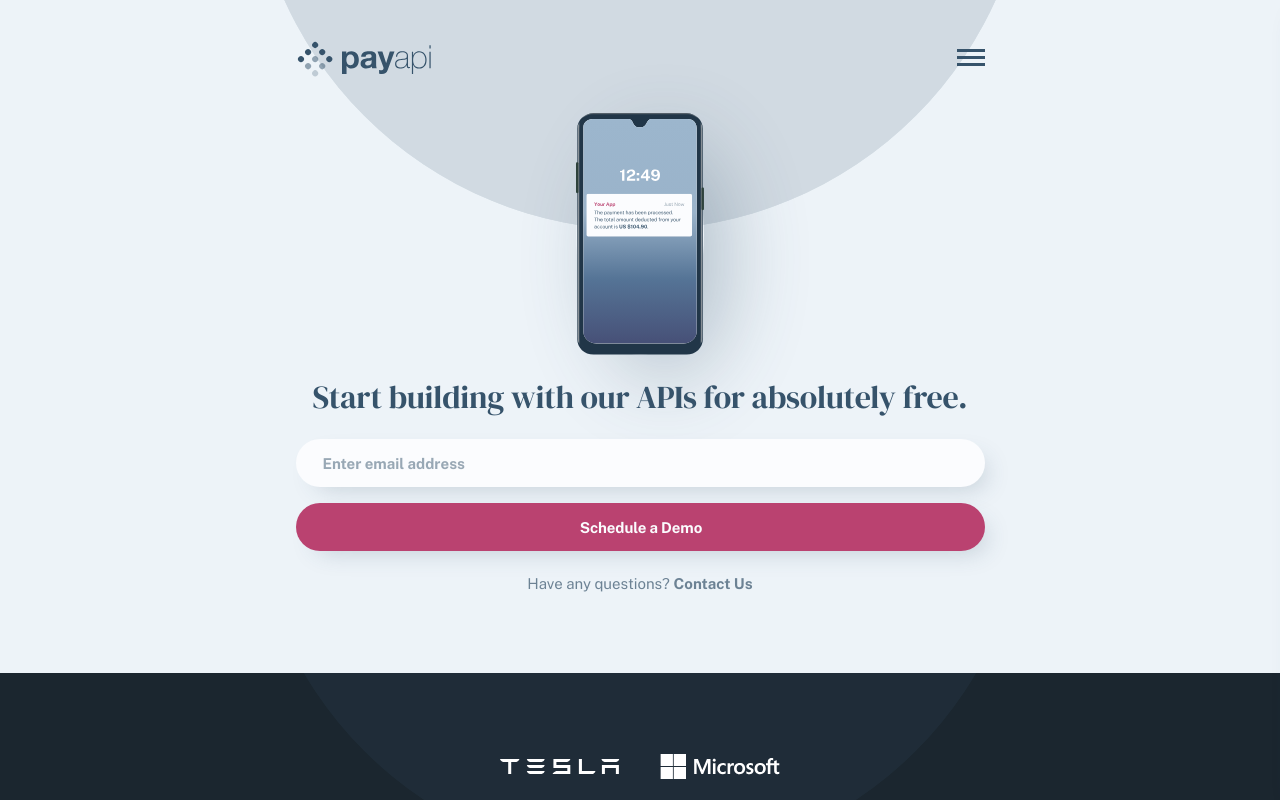
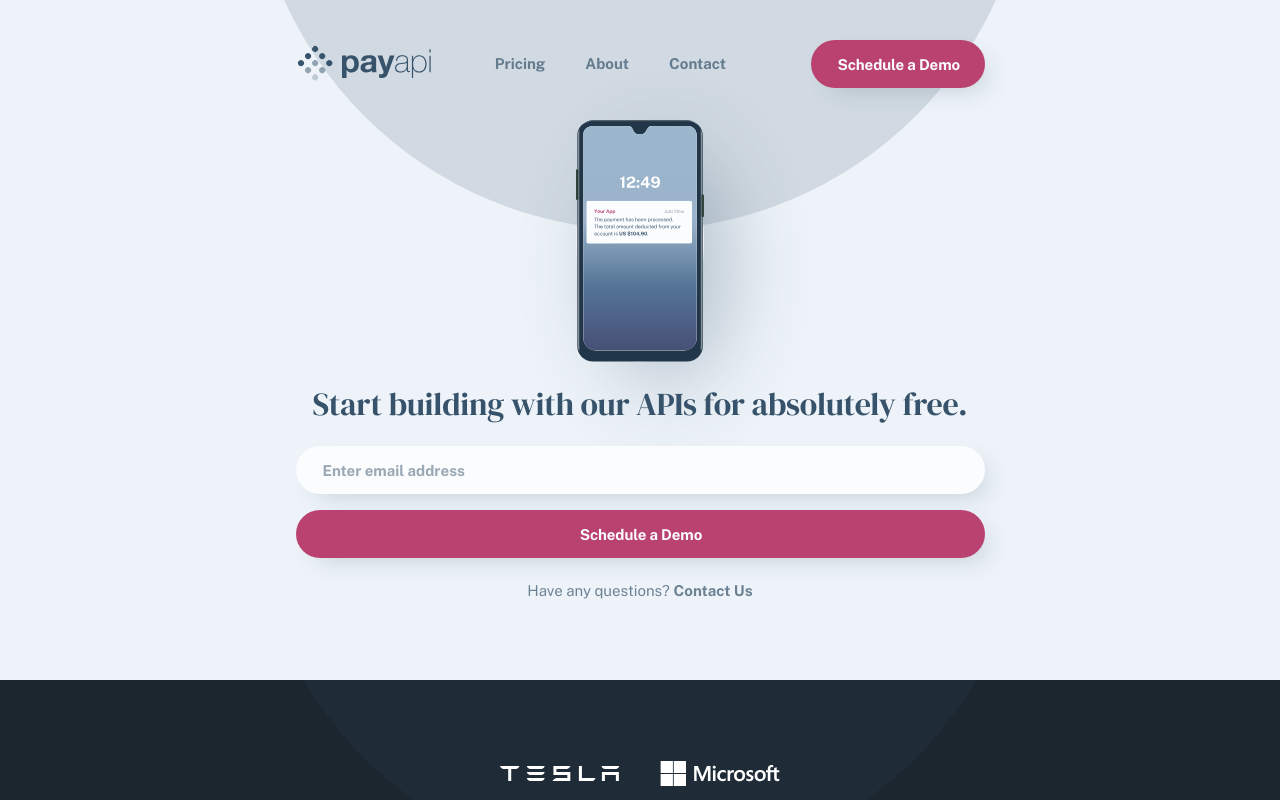
Before and after one commit to HanSeongLee/payapi, a Next.js app: page / in a window 1280 px wide. Shown: the top 800 px of the page. Built offline with nearby package versions, Linux system fonts and the light colour scheme; no server answers.

Commit message:
ADD | Menu on tablet

```diff
--- a/components/Menu/style.module.scss
+++ b/components/Menu/style.module.scss
@@ -1,3 +1,4 @@
+@import "styles/utils";
 
 .nav {
   position: relative;
@@ -14,6 +15,16 @@
     transform: translateX(300px);
     transition: transform 0.6s;
     z-index: 1;
+
+    @include media(">tablet") {
+      position: relative;
+      width: initial;
+      height: initial;
+      background: transparent;
+      padding: 0;
+      box-shadow: none;
+      transform: none;
+    }
 
     &.open {
       transform: translateX(0);
@@ -33,15 +44,34 @@
     padding-top: 43px;
     border-top: 1px solid white;
 
+    @include media(">tablet") {
+      flex-direction: row;
+      grid-gap: 40px;
+      font-size: 15px;
+      line-height: 18px;
+      color: rgba(54, 83, 107, 0.7);
+      margin-top: 0;
+      padding-top: 0;
+      border-top: none;
+    }
+
     li, a {
       display: flex;
       align-items: center;
       justify-content: center;
       width: 100%;
+
+      @include media(">tablet") {
+        width: initial;
+      }
     }
 
     button {
       width: 100%;
+
+      @include media(">tablet") {
+        margin-left: 45px;
+      }
     }
   }
 
@@ -51,5 +81,9 @@
     border: none;
     cursor: pointer;
     z-index: 1;
+
+    @include media(">tablet") {
+      display: none;
+    }
   }
 }
```
